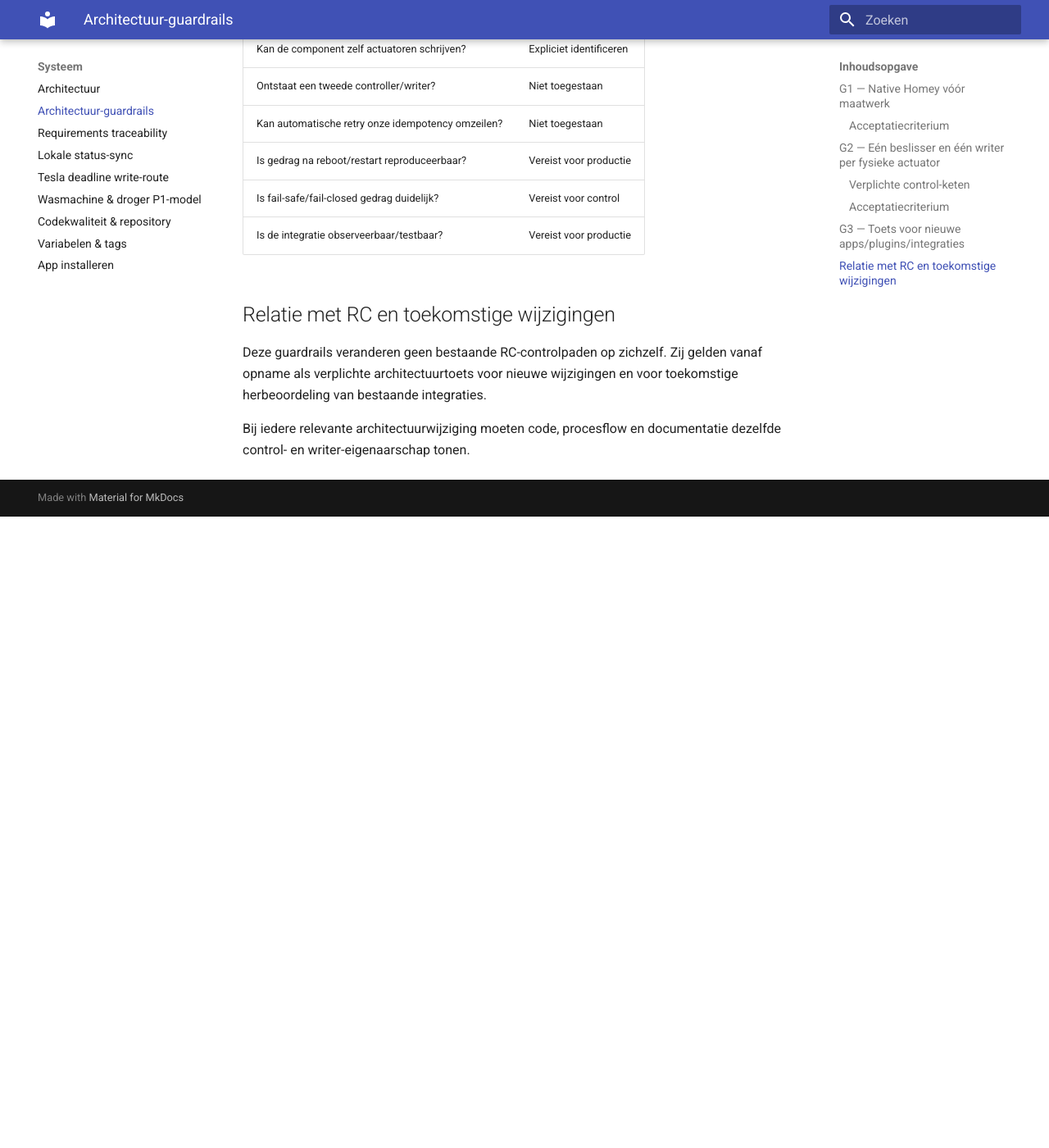
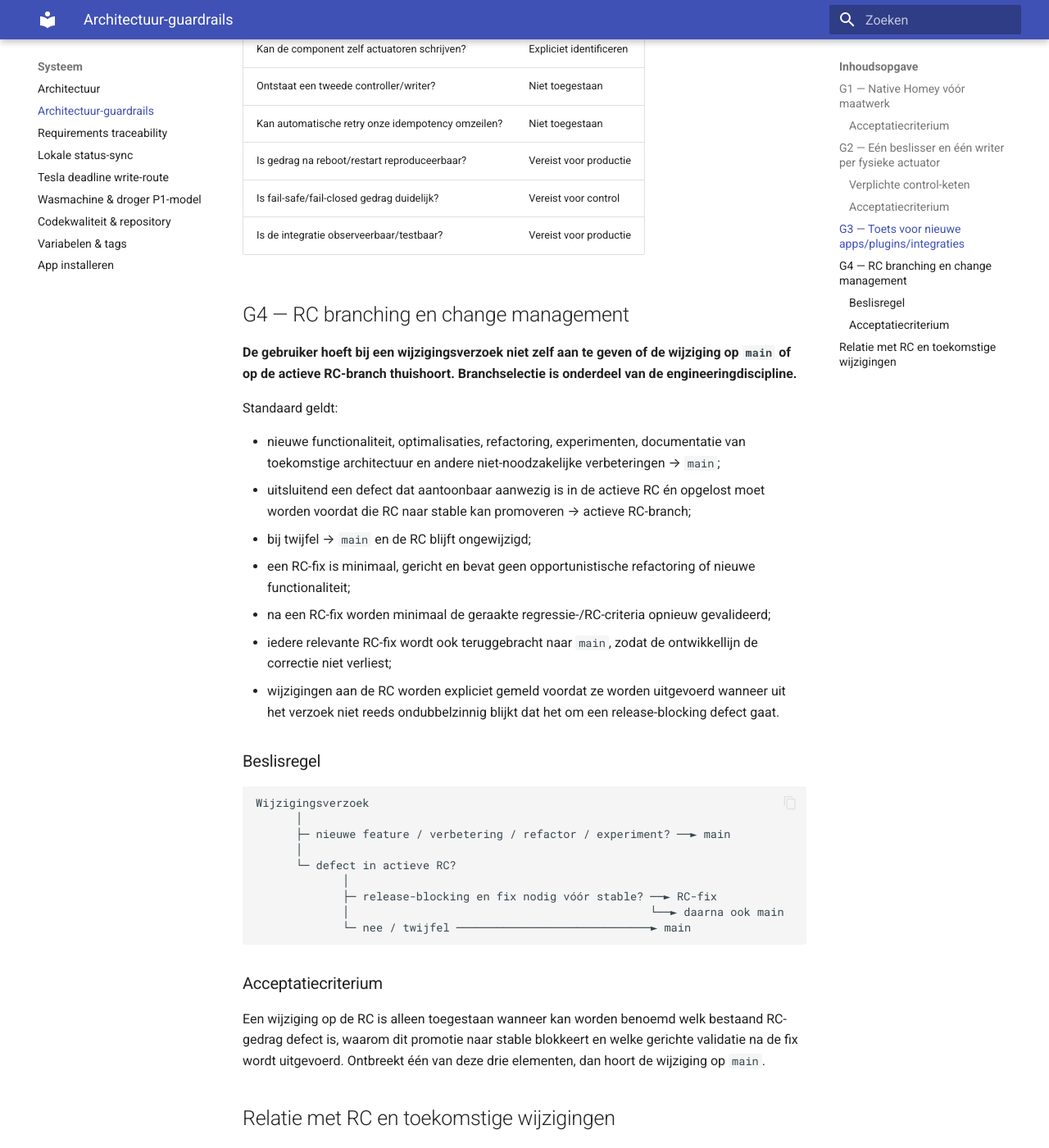
Before and after one commit to OnsKasteeltje/homey-energy-manual, an MkDocs documentation site: the page built from docs/architectuur-guardrails.md, in a window 1280 px wide and 1400 px high, scrolled down 2524 px. Shown: the whole window at 82% size. Built offline with MkDocs 1.6.1 and Material for MkDocs 9.7.7, drawn with Linux system fonts in a browser that asks for light colours; before the commit the page ends 3154 px from its top, so only the background shows below that.

Commit message:
docs: add RC branching and change-management guardrail

````diff
--- a/docs/architectuur-guardrails.md
+++ b/docs/architectuur-guardrails.md
@@ -84,6 +84,38 @@ Voor iedere kandidaat-app, plugin of nieuwe integratie wordt vóór productiegeb
 | Is fail-safe/fail-closed gedrag duidelijk? | Vereist voor control |
 | Is de integratie observeerbaar/testbaar? | Vereist voor productie |
 
+## G4 — RC branching en change management
+
+**De gebruiker hoeft bij een wijzigingsverzoek niet zelf aan te geven of de wijziging op `main` of op de actieve RC-branch thuishoort. Branchselectie is onderdeel van de engineeringdiscipline.**
+
+Standaard geldt:
+
+- nieuwe functionaliteit, optimalisaties, refactoring, experimenten, documentatie van toekomstige architectuur en andere niet-noodzakelijke verbeteringen → `main`;
+- uitsluitend een defect dat aantoonbaar aanwezig is in de actieve RC én opgelost moet worden voordat die RC naar stable kan promoveren → actieve RC-branch;
+- bij twijfel → `main` en de RC blijft ongewijzigd;
+- een RC-fix is minimaal, gericht en bevat geen opportunistische refactoring of nieuwe functionaliteit;
+- na een RC-fix worden minimaal de geraakte regressie-/RC-criteria opnieuw gevalideerd;
+- iedere relevante RC-fix wordt ook teruggebracht naar `main`, zodat de ontwikkellijn de correctie niet verliest;
+- wijzigingen aan de RC worden expliciet gemeld voordat ze worden uitgevoerd wanneer uit het verzoek niet reeds ondubbelzinnig blijkt dat het om een release-blocking defect gaat.
+
+### Beslisregel
+
+```text
+Wijzigingsverzoek
+      │
+      ├─ nieuwe feature / verbetering / refactor / experiment? ──► main
+      │
+      └─ defect in actieve RC?
+             │
+             ├─ release-blocking en fix nodig vóór stable? ──► RC-fix
+             │                                             └──► daarna ook main
+             └─ nee / twijfel ─────────────────────────────► main
+```
+
+### Acceptatiecriterium
+
+Een wijziging op de RC is alleen toegestaan wanneer kan worden benoemd welk bestaand RC-gedrag defect is, waarom dit promotie naar stable blokkeert en welke gerichte validatie na de fix wordt uitgevoerd. Ontbreekt één van deze drie elementen, dan hoort de wijziging op `main`.
+
 ## Relatie met RC en toekomstige wijzigingen
 
 Deze guardrails veranderen geen bestaande RC-controlpaden op zichzelf. Zij gelden vanaf opname als verplichte architectuurtoets voor nieuwe wijzigingen en voor toekomstige herbeoordeling van bestaande integraties.
````
